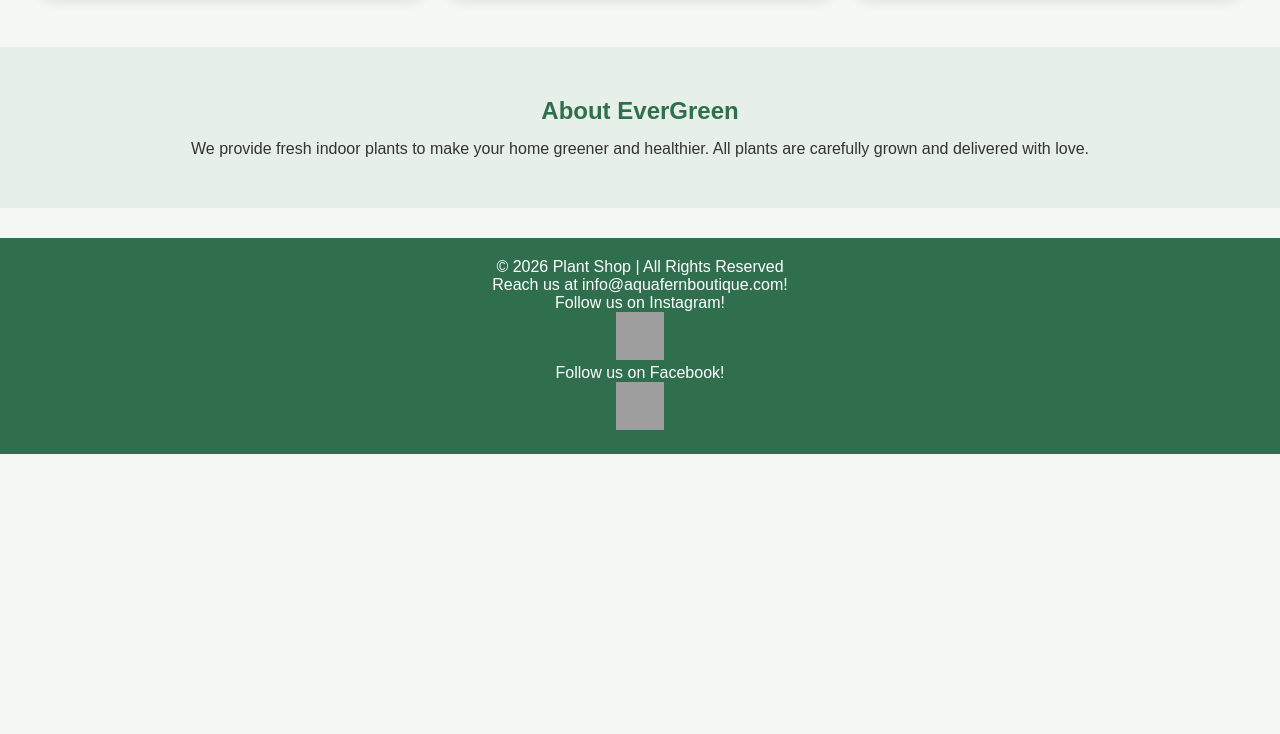
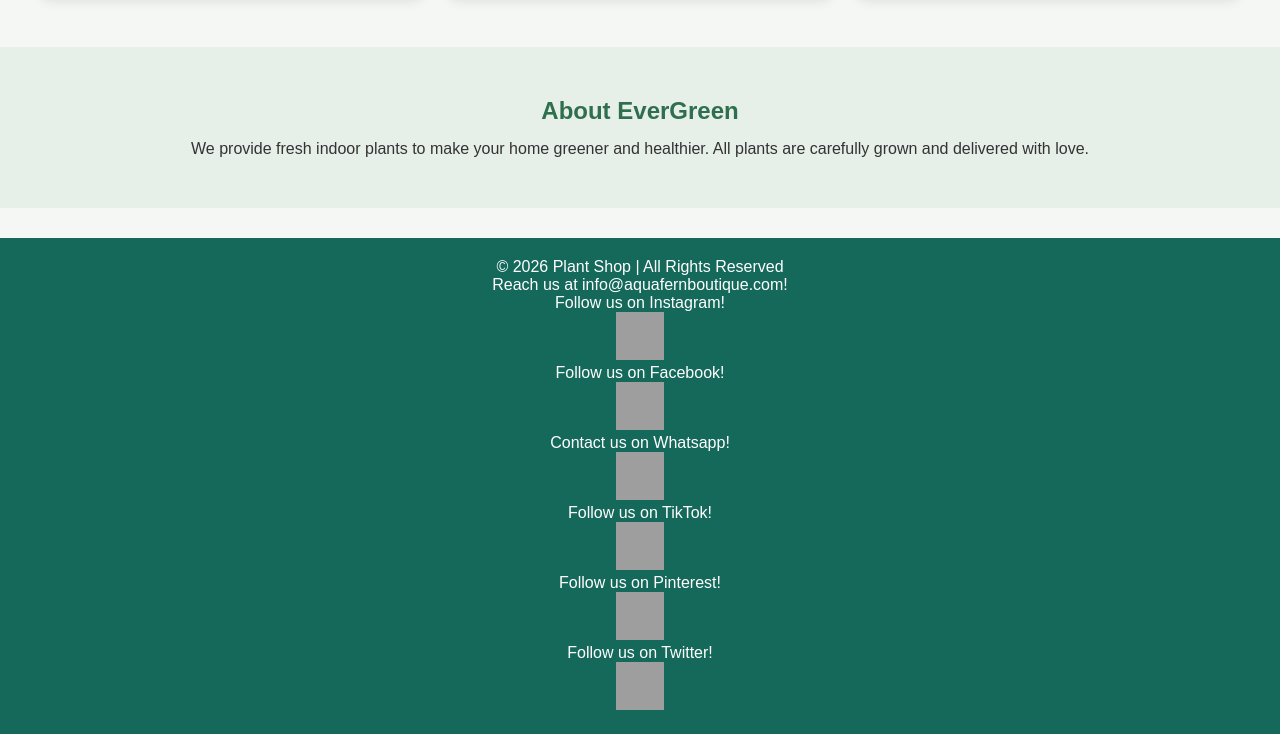
Before and after one commit to Jael-Caesar/INFO1601-Project, a website with bundled scripts: page index.html in a window 1280 px wide. Shown: the part 1201-1935 px from the top of the page. Before the commit the page ends 1655 px from the top, so only its background shows below. Built offline with nearby package versions, Linux system fonts and the light colour scheme; some packages are replaced by stand-ins of ours; grey boxes are pictures that could not be loaded.

Commit message:
Update index.html

```diff
--- a/index.html
+++ b/index.html
@@ -139,7 +139,7 @@ button:hover{
 }
 
 footer{
-    background:#2f6f4e;
+    background:#14695b;
     color:white;
     text-align:center;
     padding:20px;
@@ -228,6 +228,22 @@ footer{
     <a href="https://www.facebook.com" target="_blank" rel="noopener noreferrer">
         <img width="48" height="48" src="https://img.icons8.com/color/48/facebook-new.png" alt="facebook-new"/>
     </a>
+    <p> Contact us on Whatsapp!</p>
+    <a href="https://www.whatsapp.com" target="_blank" rel="noopener noreferrer">
+        <img width="48" height="48" src="https://img.icons8.com/color/48/whatsapp--v1.png" alt="whatsapp--v1"/>
+    </a>
+    <p> Follow us on TikTok!</p>
+    <a href="https://www.tiktok.com" target="_blank" rel="noopener noreferrer">
+        <img width="48" height="48" src="https://img.icons8.com/color/48/tiktok--v1.png" alt="tiktok--v1"/>
+    </a>
+    <p> Follow us on Pinterest!</p>
+    <a href="https://www.pinterest.com" target="_blank" rel="noopener noreferrer">
+        <img width="48" height="48" src="https://img.icons8.com/color/48/pinterest--v1.png" alt="pinterest--v1"/>
+    </a>
+    <p> Follow us on Twitter!</p>
+    <a href="https://www.twitter.com" target="_blank" rel="noopener noreferrer">
+        <img width="48" height="48" src="https://img.icons8.com/color/48/twitter--v1.png" alt="twitter--v1"/>
+    </a>
 </footer>
 
 </body>
```
